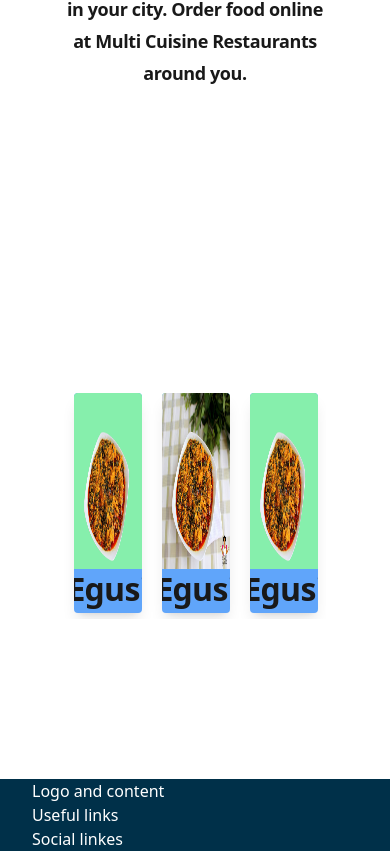
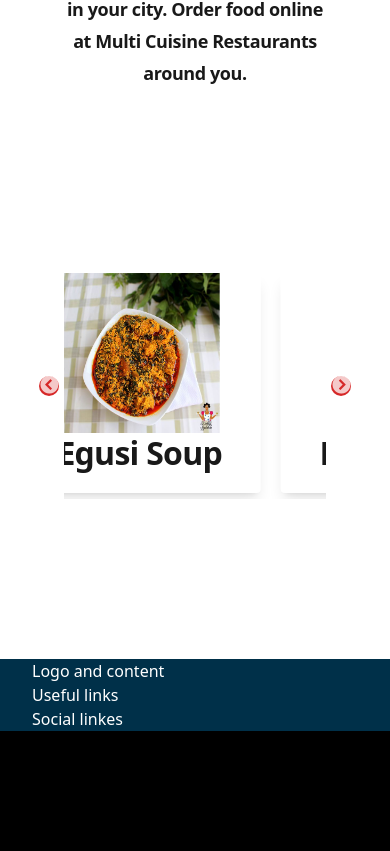
Before and after one commit to KrownWealth/travelandmeal, a Next.js app: page / in a window 390 px wide. Shown: the part 7392-8243 px from the top of the page. After the commit the page ends 8123 px from the top, so only its background shows below. Built offline with nearby package versions, Linux system fonts and the light colour scheme.

Commit message:
Create responsiveness to slick slider, set slideToShow on mobile, tablet and desktop screen for smooth user experience

```diff
--- a/src/components/Cuisines.jsx
+++ b/src/components/Cuisines.jsx
@@ -10,11 +10,31 @@ const Cuisines = () => {
   const settings = {
     dots: false,
     infinite: true,
-    speed: 500,
     slidesToShow: 3,
-    slidesToScroll: 1
+    slidesToScroll: 1,
+    autoplay: true,
+    speed: 3000,
+    autoplaySpeed: 3000,
+    cssEase: "linear",
+    responsive: [
+      {
+        breakpoint: 600,
+        settings: {
+          slidesToShow: 2,
+            slidesToScroll: 2,
+            initialSlide: 2
+        }
+      },
+      {
+        breakpoint: 480,
+        settings: {
+          slidesToShow: 1,
+            slidesToScroll: 1,
+
+        }
+      }
+    ]
   };
-
   return (
     <section className=" px-8 lg:px-16 py-20  bg-white  w-[100%]" >
       <div className="grid grid-rows-3 text-center items-center justify-center space-y-6 px-8">
@@ -22,12 +42,12 @@ const Cuisines = () => {
       <h3>Hungry? Have a look to the best food cuisine restaurants in your city.
         Order food online at Multi Cuisine Restaurants around you.</h3>
      </div>
-      <div className="mt-10 px-8 lg:px-16 py-20 bg-white w-[100%]">
+      <div className="px-8 lg:px-16 pb-20 bg-white w-[100%]">
       <Slider {...settings}>
       {foodItems.map((item) =>(
-        <div  key={item.id} className="h-[220px]  bg-blue-400 rounded overflow-hidden shadow-lg">
-        <div className="h-50 bg-green-300 flex justify-center items-center ">
-          <Image  className="w-44 h-44"  src={item.img} alt="Sunset in the mountains" width={100} height={100} />
+        <div  key={item.id} className="h-[220px]  bg-white rounded overflow-hidden shadow-lg">
+        <div className="h-50 bg-white flex justify-center items-center ">
+          <Image  className="w-40 h-40"  src={item.img} alt="Sunset in the mountains" width={100} height={100} />
         </div>
         <div className="flex justify-center items-center"><h2>{item.title}</h2></div>
         </div>
--- a/src/components/ImageSlider.jsx
+++ /dev/null
@@ -1,53 +0,0 @@
-// pages/[slug].js
-
-import { Swiper, SwiperSlide } from 'swiper/react';
-import SwiperCore, {Autoplay} from "swiper";
-import 'swiper/css';
-import styles from "@/styles/VillageMarket.module.css";
-import Link from "next/link";
-
-const ImageSlider = () => {
-
-  SwiperCore.use([Autoplay])
-
-  return(
-    <section className={styles.villageSection}>
-      <Swiper
-      slidesPerView={1}
-      loop={true}
-      autoplay ={{
-        delay: 2000
-      }}
-    >
-      <SwiperSlide>{Slide()}</SwiperSlide>
-      <SwiperSlide>{Slide()}</SwiperSlide>
-      <SwiperSlide>{Slide()}</SwiperSlide>
-      <SwiperSlide>{Slide()}</SwiperSlide>
-
-    </Swiper>
-
-
-    </section>
-  );
-};
-
-
-
-export default ImageSlider;
-
-function Slide() {
-  return (
-    <div className={styles.villageImg}>
-      <div className={styles.textContainer}>
-        <h1 className="text-white">Get grocery and convenience store essentials</h1>
-        <h2 className="text-white text-[22px]">Grocery delivery, exactly how you want it.</h2>
-        <h3 className="text-white">
-          Shop from home and fill your cart with fresh produce, frozen entrees, deli delights, and more.
-        </h3>
-        <button className="w-[220px]">
-          <Link href="/explore-village-market">Explore Village Market</Link>
-        </button>
-      </div>
-    </div>
-  );
-}
--- a/src/styles/globals.css
+++ b/src/styles/globals.css
@@ -173,7 +173,7 @@ button.arrowBtn{
 
 .slick-prev:hover,
 .slick-next:hover{
-      color: white;
+      color:  var(--deep-red);
       outline: none;
       background: var(--deep-red);
   }
@@ -181,10 +181,10 @@ button.arrowBtn{
   .slick-next,
   .slick-prev
   {
-    color: white;
+    color:  var(--deep-red) !important;
     border: none;
     outline: none;
-    background: var(--deep-red);
+    background: var(--deep-red) !important;
   }
 
 
```
